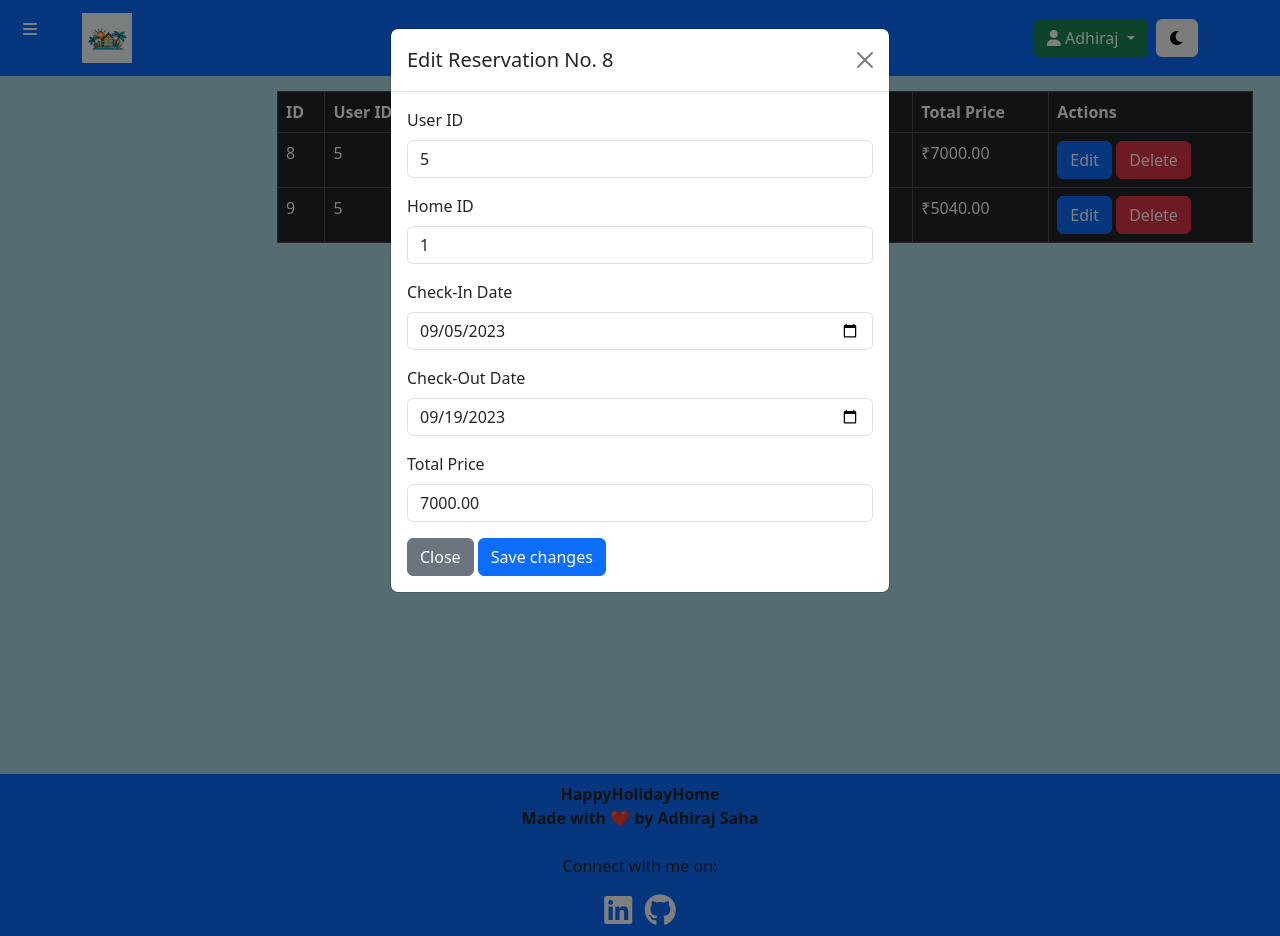
After one commit to adhirajcs/HappyHolidayHome, a PHP site: page /admin/view_reservations.php in a window 1280 px wide, after a click on "Edit". The commit adds this page. Run offline with PHP 8.4, Linux system fonts and the light colour scheme; a user stored in the database is signed in; data comes from the database, SQL or seed files in the repository.

Commit message:
Completed CRUD admin operations for reservations

```diff
--- /dev/null
+++ b/admin/assets/css/view_reservations.css
@@ -0,0 +1,59 @@
+body.dark-mode {
+    background-color: #1e2a38;
+    color: white;
+}
+
+body {
+    background-color: lightblue;
+}
+
+/* Sidebar Styles */
+.sidebar {
+    height: 100%;
+    width: 250px;
+    position: fixed;
+    left: -250px;
+    background-color: #333;
+    transition: left 0.3s;
+}
+
+.sidebar.show {
+    left: 0;
+}
+
+/* Sidebar Content Styles */
+.sidebar-content {
+    padding: 20px;
+    color: #fff;
+}
+
+/* Toggle Sidebar Button Styles */
+#toggle-sidebar {
+    position: fixed;
+    top: 10px;
+    left: 10px;
+    z-index: 999;
+}
+
+/* Adjust the main content area */
+.main-content {
+    margin-left: 250px;
+    padding: 15px;
+}
+
+/* Table background in dark mode */
+body.dark-mode .table {
+    background-color: #173a5f;
+    color: white;
+}
+
+/* Modal background in dark mode */
+body.dark-mode .modal-content {
+    background-color: #173a5f;
+    color: white;
+}
+
+/* Modal header text color in dark mode */
+body.dark-mode .modal-header {
+    color: white;
+}
--- /dev/null
+++ b/admin/inc/admin_side_bar.php
@@ -0,0 +1,33 @@
+<div id="sidebar" class="sidebar">
+        <div class="sidebar-content">
+            <ul class="nav flex-column">
+                <li class="nav-item">
+                    <div class="d-flex justify-content-end">
+                        <a class="navbar-brand" href="../index.php">
+                            <img src="assets/img/admin_logo.jpg" alt="HappyHolidayHome" class="website-icon" style="max-width: 150px;">
+                        </a>
+                    </div>
+                </li>
+                <li class="nav-item">
+                    <a class="nav-link active" href="admin_dashboard.php">
+                        Dashboard
+                    </a>
+                </li>
+                <li class="nav-item">
+                    <a class="nav-link" href="view_holidayhomes.php">
+                        Holiday Homes
+                    </a>
+                </li>
+                <li class="nav-item">
+                    <a class="nav-link" href="view_users.php">
+                        Users
+                    </a>
+                </li>
+                <li class="nav-item">
+                    <a class="nav-link" href="view_reservations.php">
+                        Reservations
+                    </a>
+                </li>
+            </ul>
+        </div>
+    </div>
--- /dev/null
+++ b/admin/view_reservations.php
@@ -0,0 +1,183 @@
+<?php
+# Include the database connection file
+include("../inc/db.php");
+
+# Check if the user is not logged in, redirect to login page
+if (!isset($_SESSION['admin_loggedin']) || $_SESSION['admin_loggedin'] !== true) {
+    header("Location: admin_login.php");
+    exit();
+}
+
+# Fetch reservation data from the database
+$sqlReservations = "SELECT * FROM reservations";
+$resultReservations = $con->query($sqlReservations);
+
+# Check if there are any reservations
+if ($resultReservations->num_rows > 0) {
+    $reservations = $resultReservations->fetch_all(MYSQLI_ASSOC);
+} else {
+    // No reservations found
+    $reservations = array();
+}
+?>
+
+<!DOCTYPE html>
+<html lang="en">
+<head>
+    <meta charset="UTF-8">
+    <meta name="viewport" content="width=device-width, initial-scale=1, shrink-to-fit=no">
+    <title>View Reservations</title>
+
+    <!-- Latest compiled and minified CSS -->
+    <link href="https://cdn.jsdelivr.net/npm/bootstrap@5.3.1/dist/css/bootstrap.min.css" rel="stylesheet">
+
+    <link rel="stylesheet" href="https://cdnjs.cloudflare.com/ajax/libs/font-awesome/6.0.0-beta3/css/all.min.css">
+    <link rel="icon" type="image/x-icon" href="assets/img/admin_logo.jpg">
+    <link rel="stylesheet" href="assets/css/view_reservations.css">
+</head>
+<body>
+
+    <!-- Header -->
+    <?php include("inc/admin_header.php"); ?>
+
+    <!-- Toggle Sidebar Button -->
+    <button id="toggle-sidebar" class="btn btn-primary">
+        <i class="fas fa-bars"></i>
+    </button>
+
+    <!-- Sidebar -->
+    <?php include("inc/admin_side_bar.php"); ?>
+
+    <!-- Main Content -->
+    <main class="main-content">
+        <div class="container-fluid">
+
+            <!-- Display Reservations in a Table -->
+            <div class="table-responsive">
+                <table class="table table-bordered table-dark">
+                    <thead>
+                        <tr>
+                            <th>ID</th>
+                            <th>User ID</th>
+                            <th>Home ID</th>
+                            <th>Check-In Date</th>
+                            <th>Check-Out Date</th>
+                            <th>Total Price</th>
+                            <th>Actions</th>
+                        </tr>
+                    </thead>
+                    <tbody>
+                        <?php foreach ($reservations as $reservation) : ?>
+                            <tr>
+                                <td><?php echo $reservation['reservation_id']; ?></td>
+                                <td><?php echo $reservation['user_id']; ?></td>
+                                <td><?php echo $reservation['home_id']; ?></td>
+                                <td><?php echo $reservation['check_in_date']; ?></td>
+                                <td><?php echo $reservation['check_out_date']; ?></td>
+                                <td>₹<?php echo $reservation['total_price']; ?></td>
+                                <td>
+                                    <!-- Button to trigger the edit modal -->
+                                    <button type="button" class="btn btn-primary" data-bs-toggle="modal" data-bs-target="#editModal_<?php echo $reservation['reservation_id']; ?>">
+                                        Edit
+                                    </button>
+                                    <a href="delete_reservation.php?id=<?php echo $reservation['reservation_id']; ?>" class="btn btn-danger" onclick="return confirm('Are you sure you want to delete this reservation?')">Delete</a>
+                                </td>
+                            </tr>
+                        <?php endforeach; ?>
+                    </tbody>
+                </table>
+            </div>
+        </div>
+    </main>
+
+    <!-- Modals for editing reservations -->
+    <?php foreach ($reservations as $reservation) : ?>
+        <div class="modal fade <?php echo isset($_SESSION['dark_mode']) && $_SESSION['dark_mode'] ? 'dark-mode' : ''; ?>" id="editModal_<?php echo $reservation['reservation_id']; ?>" tabindex="-1" aria-labelledby="editModalLabel_<?php echo $reservation['reservation_id']; ?>" aria-hidden="true">
+            <div class="modal-dialog">
+                <div class="modal-content">
+                    <div class="modal-header">
+                        <h5 class="modal-title" id="editModalLabel_<?php echo $reservation['reservation_id']; ?>">Edit Reservation No. <?php echo $reservation['reservation_id']; ?> </h5>
+                        <button type="button" class="btn-close" data-bs-dismiss="modal" aria-label="Close"></button>
+                    </div>
+                    <div class="modal-body">
+                        <!-- Edit Form -->
+                        <form method="POST" action="update_reservation.php">
+                            <!-- Hidden input to pass reservation_id to update_reservation.php -->
+                            <input type="hidden" name="reservation_id" value="<?php echo $reservation['reservation_id']; ?>">
+
+                            <!-- User ID -->
+                            <div class="mb-3">
+                                <label for="user_id_<?php echo $reservation['reservation_id']; ?>" class="form-label">User ID</label>
+                                <input type="text" class="form-control" id="user_id_<?php echo $reservation['reservation_id']; ?>" name="user_id" value="<?php echo $reservation['user_id']; ?>">
+                            </div>
+
+                            <!-- Home ID -->
+                            <div class="mb-3">
+                                <label for="home_id_<?php echo $reservation['reservation_id']; ?>" class="form-label">Home ID</label>
+                                <input type="text" class="form-control" id="home_id_<?php echo $reservation['reservation_id']; ?>" name="home_id" value="<?php echo $reservation['home_id']; ?>">
+                            </div>
+
+                            <!-- Check-In Date -->
+                            <div class="mb-3">
+                                <label for="check_in_date_<?php echo $reservation['reservation_id']; ?>" class="form-label">Check-In Date</label>
+                                <input type="date" class="form-control" id="check_in_date_<?php echo $reservation['reservation_id']; ?>" name="check_in_date" value="<?php echo $reservation['check_in_date']; ?>">
+                            </div>
+
+                            <!-- Check-Out Date -->
+                            <div class="mb-3">
+                                <label for="check_out_date_<?php echo $reservation['reservation_id']; ?>" class="form-label">Check-Out Date</label>
+                                <input type="date" class="form-control" id="check_out_date_<?php echo $reservation['reservation_id']; ?>" name="check_out_date" value="<?php echo $reservation['check_out_date']; ?>">
+                            </div>
+
+                            <!-- Total Price -->
+                            <div class="mb-3">
+                                <label for="total_price_<?php echo $reservation['reservation_id']; ?>" class="form-label">Total Price</label>
+                                <input type="number" class="form-control" id="total_price_<?php echo $reservation['reservation_id']; ?>" name="total_price" value="<?php echo $reservation['total_price']; ?>" step="0.01">
+                            </div>
+
+                            <button type="button" class="btn btn-secondary" data-bs-dismiss="modal">Close</button>
+                            <button type="submit" class="btn btn-primary">Save changes</button>
+                        </form>
+                    </div>
+                </div>
+            </div>
+        </div>
+    <?php endforeach; ?>
+
+    <!-- Footer -->
+    <footer class="navbar navbar-expand-lg navbar-dark bg-primary footer" style="position: absolute; bottom: 0; width: 100%;">
+        <div class="container d-flex flex-column align-items-center">
+            <div class="footer-info text-center">
+                <p style="font-weight: bold; margin: auto;">HappyHolidayHome
+                    <br>Made with ❤️ by Adhiraj Saha</p>
+                <br>
+                <p>Connect with me on:</p>
+                <a href="https://www.linkedin.com/in/adhirajsaha" target="_blank" rel="noopener noreferrer">
+                    <i class="fa-brands fa-2x fa-linkedin" style="color: #ffffff;"></i>
+                </a>
+                &nbsp;
+                <a href="https://github.com/adhirajcs" target="_blank" rel="noopener noreferrer">
+                    <i class="fa-brands fa-2x fa-github" style="color: #ffffff;"></i>
+                </a>
+            </div>
+        </div>
+    </footer>
+
+    <!-- Custom JavaScript for theme toggle -->
+    <script src="assets/js/dark_mode.js"></script>
+    <script src="assets/js/header_footer.js"></script>
+
+    <!-- JavaScript to toggle the sidebar -->
+    <script>
+        const toggleSidebarBtn = document.getElementById("toggle-sidebar");
+        const sidebar = document.getElementById("sidebar");
+
+        toggleSidebarBtn.addEventListener("click", () => {
+            sidebar.classList.toggle("show");
+        });
+    </script>
+
+    <!-- Latest compiled JavaScript -->
+    <script src="https://cdn.jsdelivr.net/npm/bootstrap@5.3.1/dist/js/bootstrap.bundle.min.js"></script>
+</body>
+</html>
```
Also changed, not shown: admin/admin_dashboard.php (+1 -35 lines), admin/delete_reservation.php (added, +42 -0 lines), admin/update_reservation.php (added, +45 -0 lines), admin/view_holidayhomes.php (+2 -38 lines), assets/img/holiday-homes/Domus-Civita.jpg.jpg (deleted), assets/img/holiday-homes/Luxury-villa.jpg (deleted).
